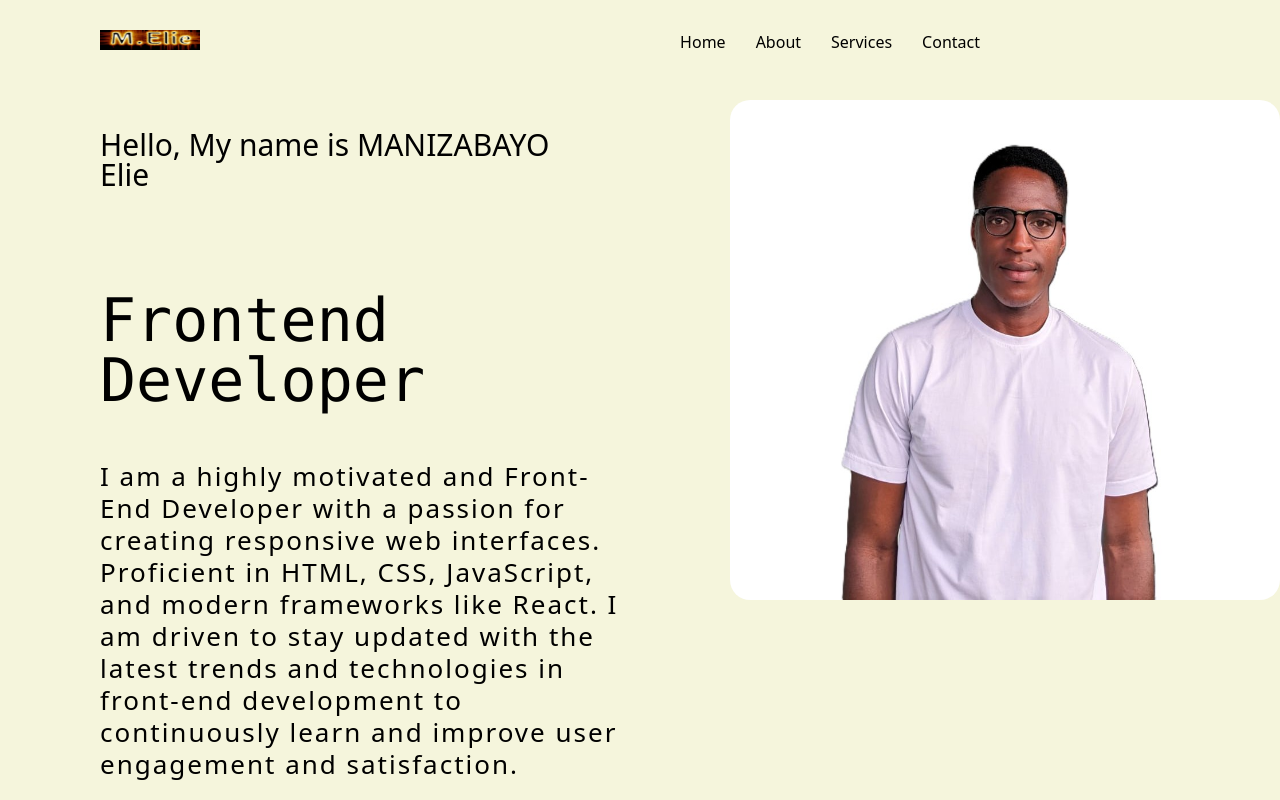
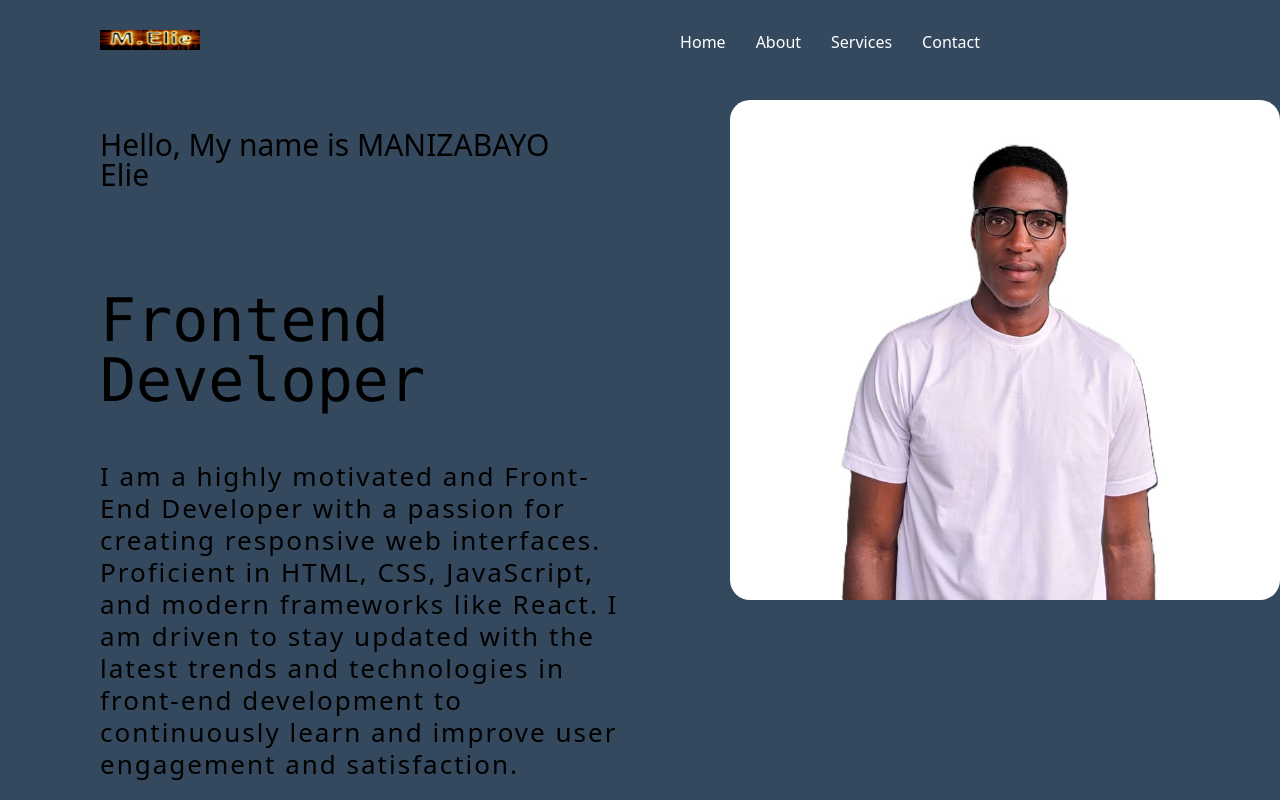
Before and after one commit to MANIZABAYO-Elie/ELIE-PORTIFOLIO, a website: page public/index.html in a window 1280 px wide. Drawn offline with Linux system fonts and the light colour scheme.

Commit message:
index page modified

```diff
--- a/public/index.html
+++ b/public/index.html
@@ -6,13 +6,13 @@
     <link rel="stylesheet" href="../src/style.css">
     <title>portifolio</title>
 </head>
-<body class="bg-[#F5F5DC]">
+<body class="bg-[#34495e]">
     <header>
-           <nav class="flex justify-between  ">
+           <nav class="flex justify-between text-white ">
                 <img src="../src/images/elie-logo-official.jpg"
                 class=" mt-[30px] ml-[100px]  w-[100px] h-[20px]" alt="my name">
-                <ul class="flex gap-[30px] mr-[300px] mt-[30px] h-[20px]">
-                    <li class=" hover:bg-blue-500"><a href="/public/index.html">Home</a></li>
+                <ul class="flex gap-[30px] mr-[300px] mt-[30px] h-[20px] hover:bg-black">
+                    <li><a href="/public/index.html">Home</a></li>
                     <li><a href="/public/About.html">About</a></li>
                     <li><a href="#Services">Services</a></li>
                     <li><a href="#Contact">Contact</a></li>
```
Also changed, not shown: src/style.css.
